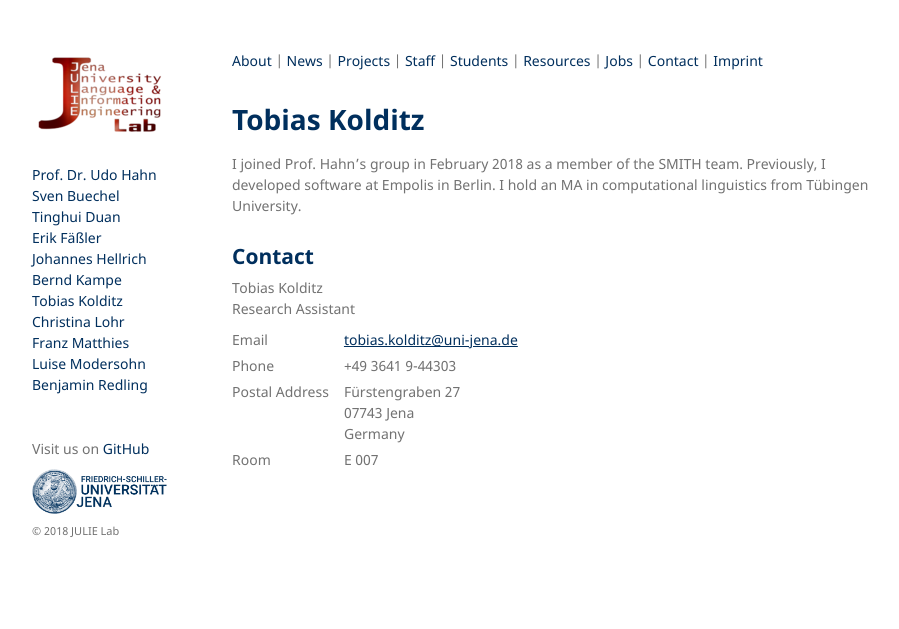
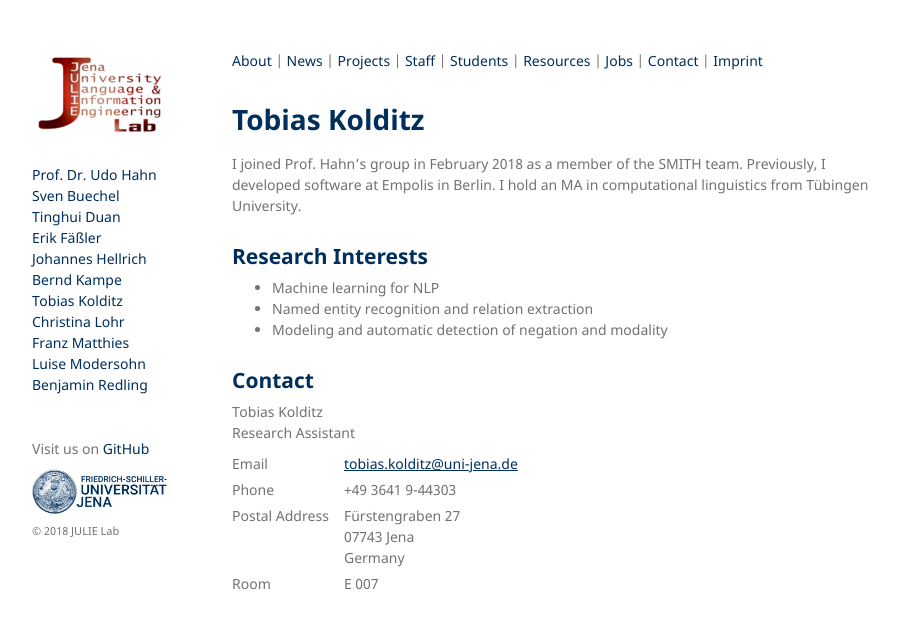
Before and after one commit to JULIELab/JULIELab.github.io, a Jekyll site: the page built from Staff/Kolditz/index.md, in a window 1280 px wide. Shown: the top 629 px of the page, without its empty margins (178-1077 px from the left). Built offline with Jekyll 4.4.1, drawn with Linux system fonts in a browser that asks for light colours; our own code applies the rules of GitHub Pages for plain Markdown files.

Commit message:
Add research interests

```diff
--- a/Staff/Kolditz/index.md
+++ b/Staff/Kolditz/index.md
@@ -5,6 +5,12 @@ layout: staff
 # Tobias Kolditz
 
 I joined Prof. Hahn's group in February 2018 as a member of the SMITH team. Previously, I developed software at Empolis in Berlin. I hold an MA in computational linguistics from Tübingen University.
+
+## Research Interests
+
+* Machine learning for NLP
+* Named entity recognition and relation extraction
+* Modeling and automatic detection of negation and modality
 
 ## Contact
 Tobias Kolditz<br/>
```
